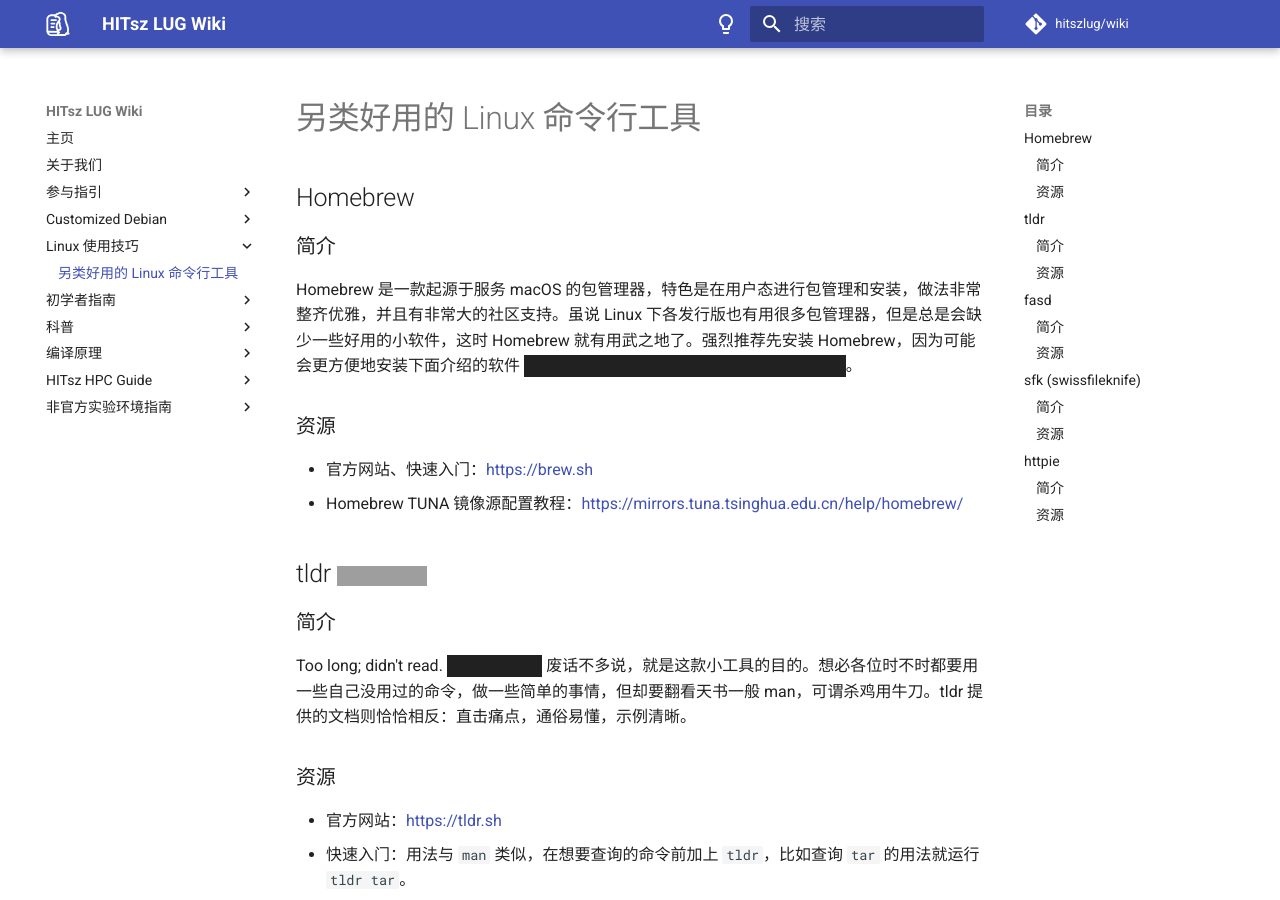
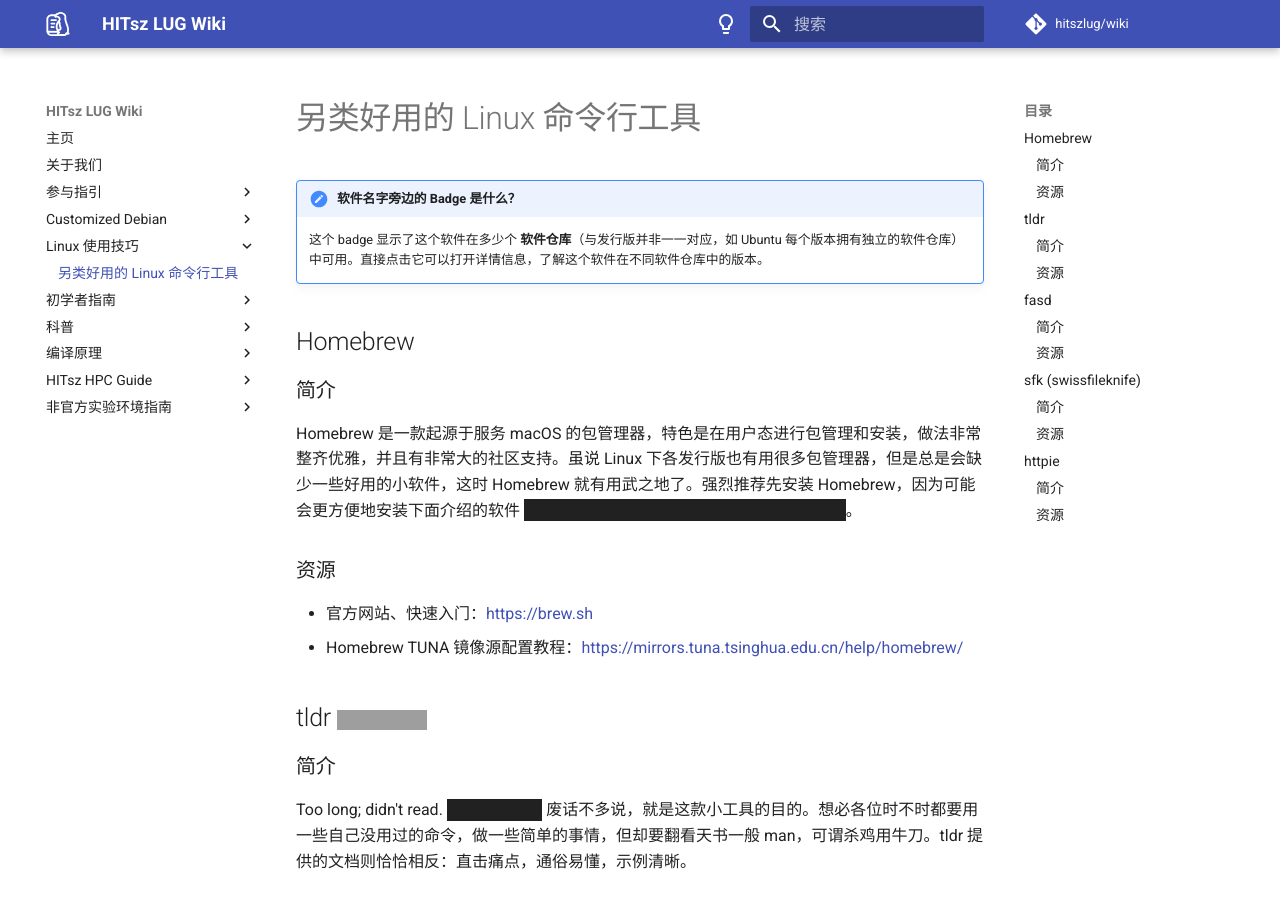
Before and after one commit to hitszosa/wiki, an MkDocs documentation site: the page built from docs/linux-tricks/handy-cli-apps.md, in a window 1280 px wide and 900 px high. Built offline with MkDocs 1.6.1 and Material for MkDocs 9.7.7, drawn with Linux system fonts in a browser that asks for light colours; comment, search, counter and statistics services are not loaded; grey boxes are pictures that could not be loaded.

Commit message:
feat: cli badge tips

```diff
--- a/docs/linux-tricks/handy-cli-apps.md
+++ b/docs/linux-tricks/handy-cli-apps.md
@@ -2,6 +2,9 @@
 title: 另类好用的 Linux 命令行工具
 date: 2021-10-31
 ---
+
+!!! tips "软件名字旁边的 Badge 是什么？"
+    这个 badge 显示了这个软件在多少个 **软件仓库**（与发行版并非一一对应，如 Ubuntu 每个版本拥有独立的软件仓库）中可用。直接点击它可以打开详情信息，了解这个软件在不同软件仓库中的版本。
 
 ## Homebrew
 
```
